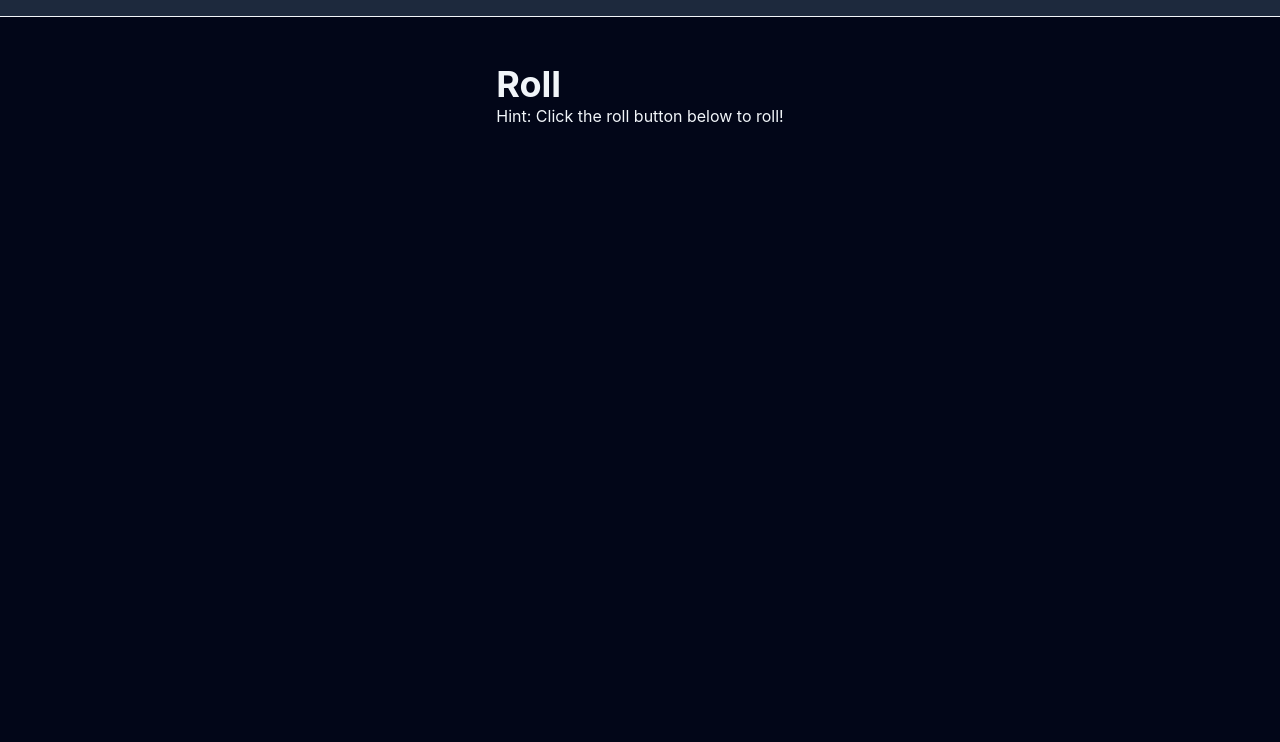
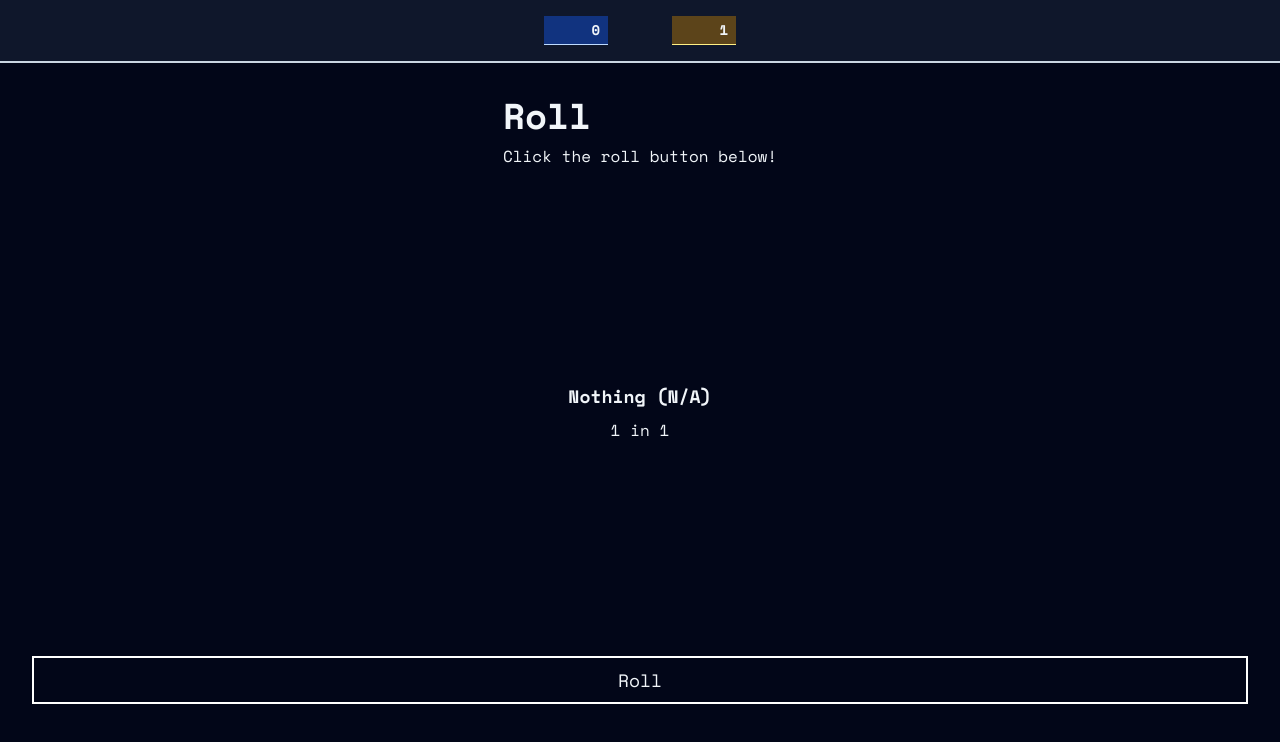
Before and after one commit to kelvinyhf/periodic-roll, a React (Vite) app: page / in a window 1280 px wide. Shown: the top 742 px of the page. Built offline with nearby package versions, Linux system fonts and the light colour scheme.

Commit message:
style: basic ui

```diff
--- a/src/App.jsx
+++ b/src/App.jsx
@@ -9,10 +9,16 @@ export default function App() {
     luck: 1,
     inventory: {}
   });
-
   const [lastRollResult, setLastRollResult] = useState(null);
+  const rollSfx = useRef(new Audio("/sfxs/roll.mp3"));
 
   function handleRoll() {
+
+    // Play roll sfx
+    rollSfx.current.currentTime = 0;
+    rollSfx.current.play();
+
+    // Roll once, set and display the result
     const result = engineRef.current.roll();
     setStats({
       rolls: engineRef.current.stats.rolls,
@@ -20,18 +26,22 @@ export default function App() {
       inventory: { ...engineRef.current.stats.inventory }
     });
     setLastRollResult(result);
+
   }
 
   return (
     <div className="min-h-svh flex flex-col justify-between items-center">
 
       {/* Stats Display */}
-      <header className="fixed top-0 left-0 right-0 bg-slate-800 px-4 py-2 border-b border-slate-250 flex justify-center items-center gap-4">
+      <header className="fixed top-0 left-0 right-0 bg-slate-900 p-4 border-b-2 border-slate-300 flex justify-center items-center gap-16">
         <h1 className="hidden" aria-hidden="true">Periodic Roll</h1>
+        <span className="bg-blue-600/40 border-b border-blue-200 min-w-16 px-2 py-1 font-semibold text-sm text-right">{ stats.rolls }</span>
+        <span className="bg-yellow-600/40 border-b border-yellow-200 min-w-16 px-2 py-1 font-semibold text-sm text-right">{ stats.luck }</span>
       </header>
 
-      <main className="py-16">
-        <Roll />
+      {/* Main Content */}
+      <main className="w-full px-8 py-24 flex-1 flex flex-col">
+        <Roll handleRoll={handleRoll} lastRollResult={lastRollResult} />
       </main>
 
     </div>
--- a/src/components/Roll.jsx
+++ b/src/components/Roll.jsx
@@ -1,8 +1,17 @@
-export default function Roll() {
+export default function Roll({ handleRoll, lastRollResult }) {
   return (
-    <section className="w-full flex flex-col items-start">
-      <h2 className="text-4xl font-bold">Roll</h2>
-      <p>Hint: Click the roll button below to roll!</p>
+    <section className="w-full flex-1 flex flex-col justify-between items-center">
+      <div className="flex flex-col items-start gap-2">
+        <h2 className="text-4xl font-bold">Roll</h2>
+        <p>Click the roll button below!</p>
+      </div>
+
+      <div key={Date.now()} className="flex flex-col items-center gap-2 animate-roll-shift">
+        <span className="text-lg font-semibold">{ lastRollResult?.data?.name || "Nothing" } ({ lastRollResult?.result || "N/A" })</span>
+        <span>1 in { lastRollResult?.data?.chance ? Math.floor(10000 / lastRollResult.data.chance) : "1" }</span>
+      </div>
+
+      <button onClick={handleRoll} className="w-full px-4 py-2 text-lg font-medium border-2 border-white hover:bg-slate-100/15 active:bg-slate-100/30">Roll</button>
     </section>
   );
 }
--- a/src/index.css
+++ b/src/index.css
@@ -1,7 +1,30 @@
+@import url('https://fonts.googleapis.com/css2?family=Space+Mono:ital,wght@0,400;0,700;1,400;1,700&display=swap');
 @import "tailwindcss";
 
 @layer base {
+
   html, body {
     @apply bg-slate-950 text-slate-100;
+    font-family: 'Space Mono', monospace;
+  }
+
+  span {
+    @apply block;
+  }
+
+}
+
+@keyframes rollShift {
+  0% {
+    transform: translateY(20px);
+    opacity: 0.5;
+  }
+  100% {
+    transform: translateY(0);
+    opacity: 1;
   }
 }
+
+.animate-roll-shift {
+  animation: rollShift 0.2s ease-out forwards;
+}
```
Also changed, not shown: 1 other file (tests, documents, lock files or other folders).
